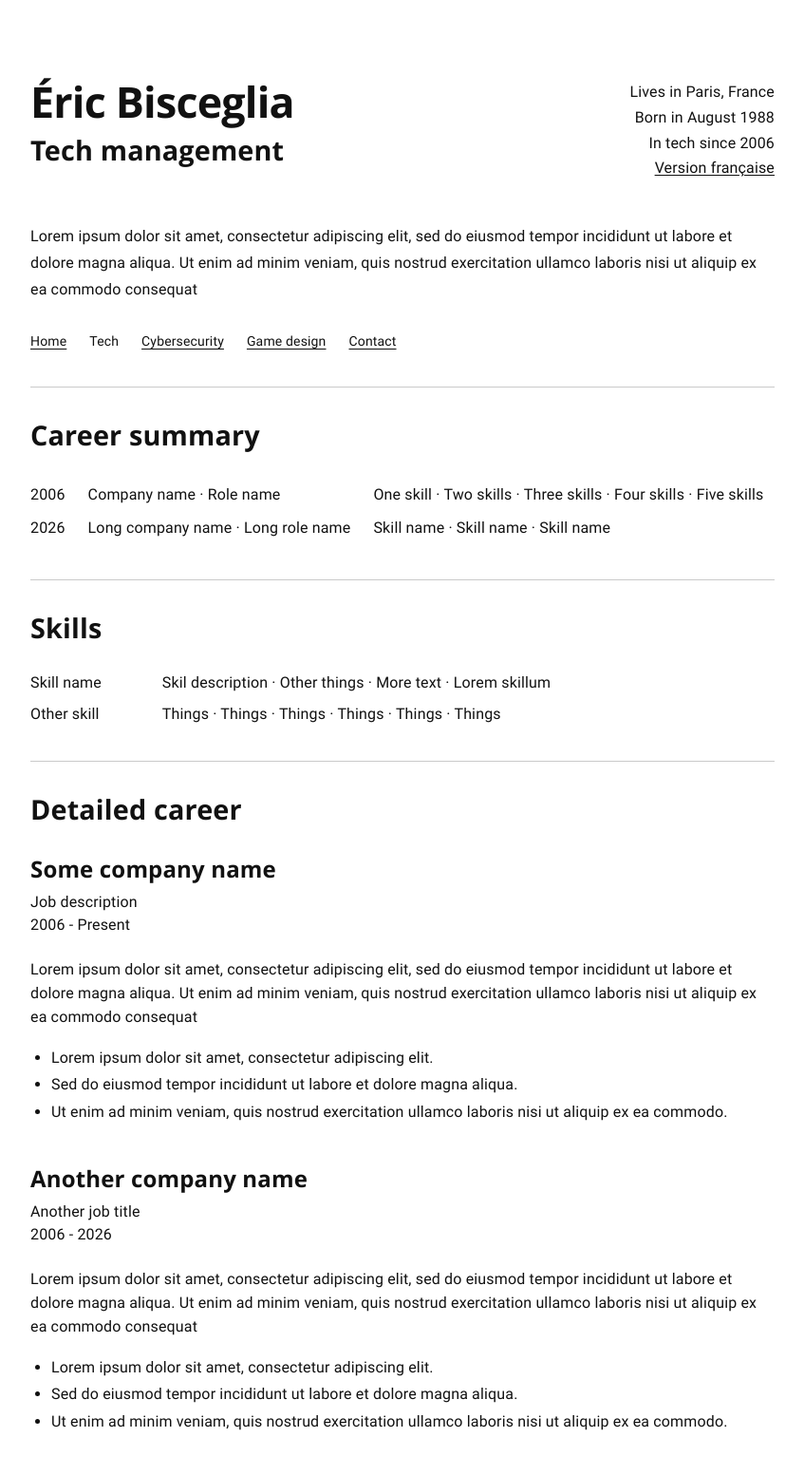
After one commit to EricBisceglia/e-bis, a PHP site: page /tech in a window 1280 px wide. The commit adds this page. Shown: the top 1553 px of the page at 95% size, without its empty margins (216-1063 px from the left). Run offline with PHP 8.4, Linux system fonts and the light colour scheme.

Commit message:
Add a shared header & turn the dummy CV page to PHP

```diff
--- a/css/cv.css
+++ b/css/cv.css
@@ -18,7 +18,7 @@
 .cv-section h2          { margin-bottom: 26px; font-size: 1.8rem; line-height: 1.4;         }
 .cv-section, .cv-entry  { scroll-margin-top: 24px;                                          }
 .cv .header-details     { display: flex; flex-direction: column; gap: 2px                   ;
-                          font-size: 16px; text-align: left;                                }
+                          font-size: 16px; text-align: right;                               }
 .cv-introduction        { margin-bottom: 30px; line-height: 1.75;                           }
 
 /*********************************************************************************************************************/
@@ -71,6 +71,7 @@
 @media (max-width: 620px)                                                               {
 .cv .page             { padding-top: 52px;                                              }
 .cv h1                { font-size: 34px;                                                }
+.cv .header-details   { text-align: left;                                               }
 .header-subtitle      { font-size: 24px;                                                }
 .cv-section h2        { font-size: 24px;                                                }
 .cv-entry h3          { font-size: 21px;                                                }
--- /dev/null
+++ b/inc/header.inc.php
@@ -0,0 +1,17 @@
+<?php /***************************************************************************************************************/
+/*                                                                                                                   */
+/*                                                       HEADER                                                      */
+/*                                                                                                                   */
+/******************************************************************************************************************/ ?>
+
+<!DOCTYPE html>
+<html lang="<?=$lang_lower?>">
+  <head>
+    <meta charset="UTF-8">
+    <meta name="viewport" content="width=device-width, initial-scale=1">
+    <title><?=__('site_name')?></title>
+    <meta name="description" content="<?=__('site_name')?>">
+    <link rel="icon" type="image/png" sizes="32x32" href="./favicon.ico">
+    <link rel="stylesheet" href="./css/ebis.css">
+    <link rel="stylesheet" href="./css/<?=$page_stylesheet?>.css">
+  </head>
--- a/lang/main.lang.php
+++ b/lang/main.lang.php
@@ -5,14 +5,10 @@
 /*********************************************************************************************************************/
 
 // Identity
-___('site_name',      'EN', "Éric Bisceglia");
-___('site_name',      'FR', "Éric Bisceglia");
-___('site_location',  'EN', "Lives in Paris, France");
-___('site_location',  'FR', "Basé à Paris");
-___('site_age',       'EN', "Born in August 1988");
-___('site_age',       'FR', "Né en Août 1988");
-___('site_active',    'EN', "Active in tech since 2006");
-___('site_active',    'FR', "Actif dans la tech depuis 2006");
+___('site_name',  'EN', "Éric Bisceglia");
+___('site_name',  'FR', "Éric Bisceglia");
+
+// Language
 ___('site_language',  'EN', "Version française");
 ___('site_language',  'FR', "English version");
 
@@ -48,3 +44,41 @@ EOT
 // Contact
 ___('home_contact',  'EN', "Contact / LinkedIn");
 ___('home_contact',  'FR', "Contact / LinkedIn");
+
+
+
+
+/*********************************************************************************************************************/
+/*                                                                                                                   */
+/*                                                     CV PAGES                                                      */
+/*                                                                                                                   */
+/*********************************************************************************************************************/
+
+// Personal information
+___('cv_location',  'EN', "Lives in Paris, France");
+___('cv_location',  'FR', "Vit à Paris");
+___('cv_age',       'EN', "Born in August 1988");
+___('cv_age',       'FR', "Né en août 1988");
+___('cv_in_tech',   'EN', "In tech since 2006");
+___('cv_in_tech',   'FR', "Dans la tech depuis 2006");
+
+// Navigation
+___('cv_home',      'EN', "Home");
+___('cv_home',      'FR', "Accueil");
+___('cv_tech',      'EN', "Tech");
+___('cv_tech',      'FR', "Tech");
+___('cv_security',  'EN', "Cybersecurity");
+___('cv_security',  'FR', "Cybersécurité");
+___('cv_games',     'EN', "Game design");
+___('cv_games',     'FR', "Game design");
+___('cv_contact',   'EN', "Contact");
+___('cv_contact',   'FR', "Contact");
+
+
+// Section titles
+___('cv_summary',   'EN', "Career summary");
+___('cv_summary',   'FR', "Parcours professionnel");
+___('cv_skills',    'EN', "Skills");
+___('cv_skills',    'FR', "Compétences");
+___('cv_career',    'EN', "Detailed career");
+___('cv_career',    'FR', "Parcours détaillé");
--- a/tech.html
+++ b/tech.php
@@ -1,26 +1,40 @@
-<!DOCTYPE html>
-<html lang="en">
-  <head>
-    <meta charset="UTF-8">
-    <meta name="viewport" content="width=device-width, initial-scale=1">
-    <title>Éric Bisceglia</title>
-    <meta name="description" content="Éric Bisceglia">
-    <link rel="icon" type="image/png" sizes="32x32" href="./favicon.ico">
-    <link rel="stylesheet" href="./css/ebis.css">
-    <link rel="stylesheet" href="./css/cv.css">
-  </head>
+<?php /***************************************************************************************************************/
+/*                                                                                                                   */
+/*                                                       SETUP                                                       */
+/*                                                                                                                   */
+/*********************************************************************************************************************/
+// File inclusions
+include_once __DIR__.'/inc/includes.inc.php'; # Core
+include_once __DIR__.'/lang/main.lang.php';   # Translations
+
+// Page settings
+$page_stylesheet = 'cv';
+
+
+
+
+/*********************************************************************************************************************/
+/*                                                                                                                   */
+/*                                                     FRONT END                                                     */
+/*                                                                                                                   */
+/**********************************************************************/ include_once __DIR__.'/inc/header.inc.php'; ?>
 
   <body class="cv">
     <div class="page">
 
       <header class="header-name">
         <div>
-          <h1>Éric Bisceglia</h1>
-          <p class="header-subtitle">Tech management</p>
+          <h1><?=__('site_name')?></h1>
+          <p class="header-subtitle"><?=__('home_tech')?></p>
         </div>
 
         <div class="header-details">
-          <span>Paris, France</span>
+          <span><?=__('cv_location')?></span>
+          <span><?=__('cv_age')?></span>
+          <span><?=__('cv_in_tech')?></span>
+          <a class="language-switch" href="?lang=<?=$lang_other?>">
+            <?=__('site_language')?>
+          </a>
         </div>
       </header>
 
@@ -31,15 +45,17 @@
         </p>
 
         <nav class="cv-navigation">
-          <a href="./">Home</a>
-          <span>Tech</span>
-          <a href="./cybersecurity">Cybersecurity</a>
-          <a href="./gamedesign">Game design</a>
-          <a href="https://www.linkedin.com/in/eric-bisceglia" target="_blank">Contact</a>
+          <a href="./"><?=__('cv_home')?></a>
+          <span><?=__('cv_tech')?></span>
+          <a href="./cybersecurity"><?=__('cv_security')?></a>
+          <a href="./gamedesign"><?=__('cv_games')?></a>
+          <a href="https://www.linkedin.com/in/eric-bisceglia" target="_blank">
+            <?=__('cv_contact')?>
+          </a>
         </nav>
 
         <section class="cv-section" id="career-summary">
-          <h2>Career summary</h2>
+          <h2><?=__('cv_summary')?></h2>
           <div class="career-summary">
             <a class="summary-entry" href="#some-job">
               <span>2006</span>
@@ -55,7 +71,7 @@
         </section>
 
         <section class="cv-section" id="skills">
-          <h2>Skills</h2>
+          <h2><?=__('cv_skills')?></h2>
           <dl class="skill-list">
             <dt>Skill name</dt>
             <dd>Skil description · Other things · More text · Lorem skillum</dd>
@@ -65,7 +81,7 @@
         </section>
 
         <section class="cv-section" id="career">
-          <h2>Detailed career</h2>
+          <h2><?=__('cv_career')?></h2>
           <article class="cv-entry" id="some-job">
             <h3>Some company name</h3>
             <div class="entry-details">
```
Also changed, not shown: index.php (+10 -12 lines), .htaccess.
